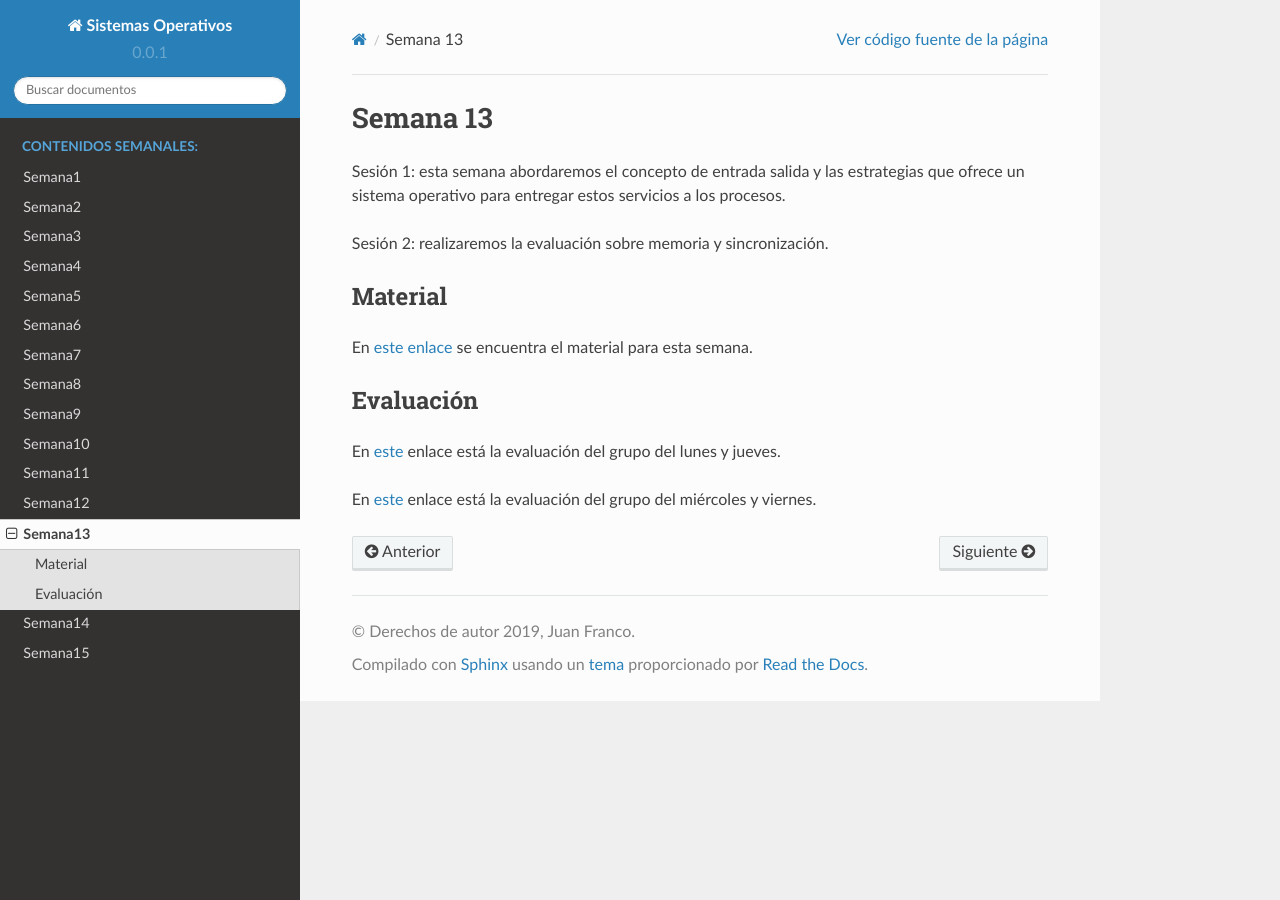
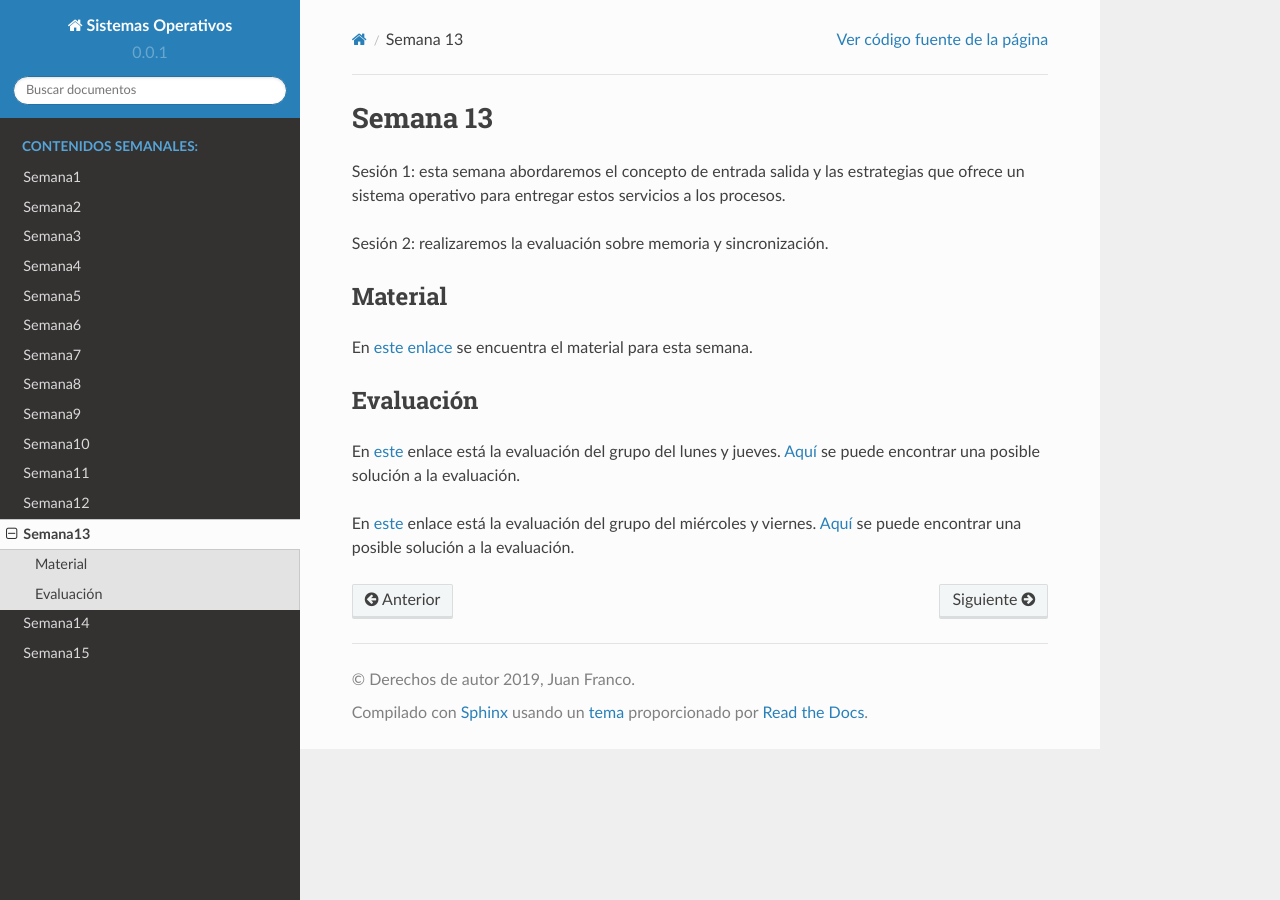
Before and after one commit to juanferfranco/sistemasoperativos, a Sphinx documentation site: the page built from docs/_semana13/semana13.rst, in a window 1280 px wide. Built offline with Sphinx 7.4.7 and the Read the Docs theme 2.0.0, drawn with Linux system fonts in a browser that asks for light colours.

Commit message:
update week 13

```diff
--- a/docs/_semana13/semana13.rst
+++ b/docs/_semana13/semana13.rst
@@ -15,7 +15,9 @@ Evaluación
 ------------
 En `este <https://drive.google.com/open?id=1o2XzDqDGfa0KpRVxK-0qBX6Klv9CRBzoUYSFr9xVaWU>`__ enlace está la evaluación
 del grupo del lunes y jueves.
+`Aquí <https://drive.google.com/open?id=16t5rO1-pTIOkuXoiBrMJjdeCWCAYSzJr>`__ se puede encontrar una posible solución a la evaluación.
 
 
 En `este <https://drive.google.com/open?id=14lXYmaUQklnMnx9Hw2Xu_bZmvCSLSCMlRf4YGrcn_6o>`__ enlace está la evaluación
 del grupo del miércoles y viernes.
+`Aquí <https://drive.google.com/open?id=1iYWYPWmc63deOp-pVJLsoxARqnAXsV2M>`__ se puede encontrar una posible solución a la evaluación.
```
